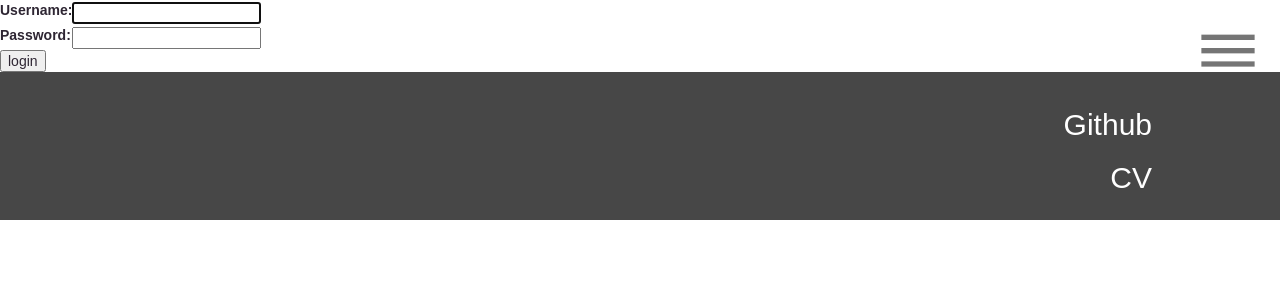
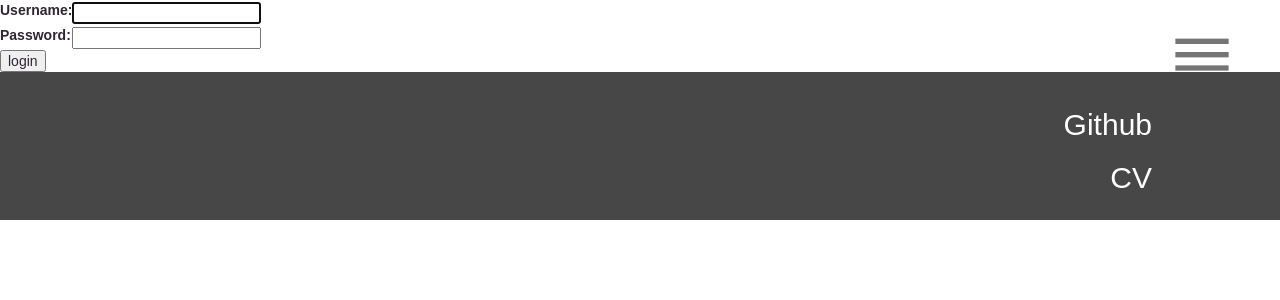
Before and after one commit to BarnettMichael/website, a Django app: page /accounts/login/ in a window 1280 px wide. Shown: the top 300 px of the page. Run offline with Django 3.2, Linux system fonts and the light colour scheme; some libraries are stand-ins or nearby versions.

Commit message:
changed implementation setting .nav_menu_button image to rely on main.js; changed .portfolio_section--title in main.css to centre title on page

```diff
--- a/website/static/css/main.css
+++ b/website/static/css/main.css
@@ -139,8 +139,8 @@ body {
     }
 
 .navbar .nav_menu_button {
-    margin-top: 1.5vh;
-    margin-right: 1.5vw;
+    margin-top: 2vh;
+    margin-right: 3.5vw;
     display: inline;
     float:right;
     }
@@ -277,7 +277,8 @@ body {
     font-size: 2em;
     font-weight: bold;
     color: rgb(153,23,60);
-    margin: 3vh 35%;
+    margin: 3vh auto;
+    width: 30vw;
     min-width: 190px;
     }
 
--- a/website/static/js/main.js
+++ b/website/static/js/main.js
@@ -1,8 +1,13 @@
+if($(window).width() < 800) {
+        $('.navbar .nav_menu_button .button_image').attr('src', '../static/img/menu_dark_medium.png');
+        }
+else {
+    $('.navbar .nav_menu_button .button_image').attr('src', '../static/img/menu_dark.png');
+        }
+
 $(document).ready(function() {
 
-    if($(window).width() < 800) {
-        $('.navbar .nav_menu_button .button_image').attr('src', '../static/img/menu_dark_medium.png');
-        }
+
 
     $('a[href^="#"]').on('click', function (e) {
         e.preventDefault();
--- a/website/templates/base.html
+++ b/website/templates/base.html
@@ -42,7 +42,7 @@
 {% block navbar %}
 <nav class="navbar">
     <div class="nav_menu_button">
-        <img class="button_image" src="{% static 'img/menu_dark.png' %}">
+        <img class="button_image" src="">
     </div>
     <div class="nav_options">
         <div class="page_title">
```
